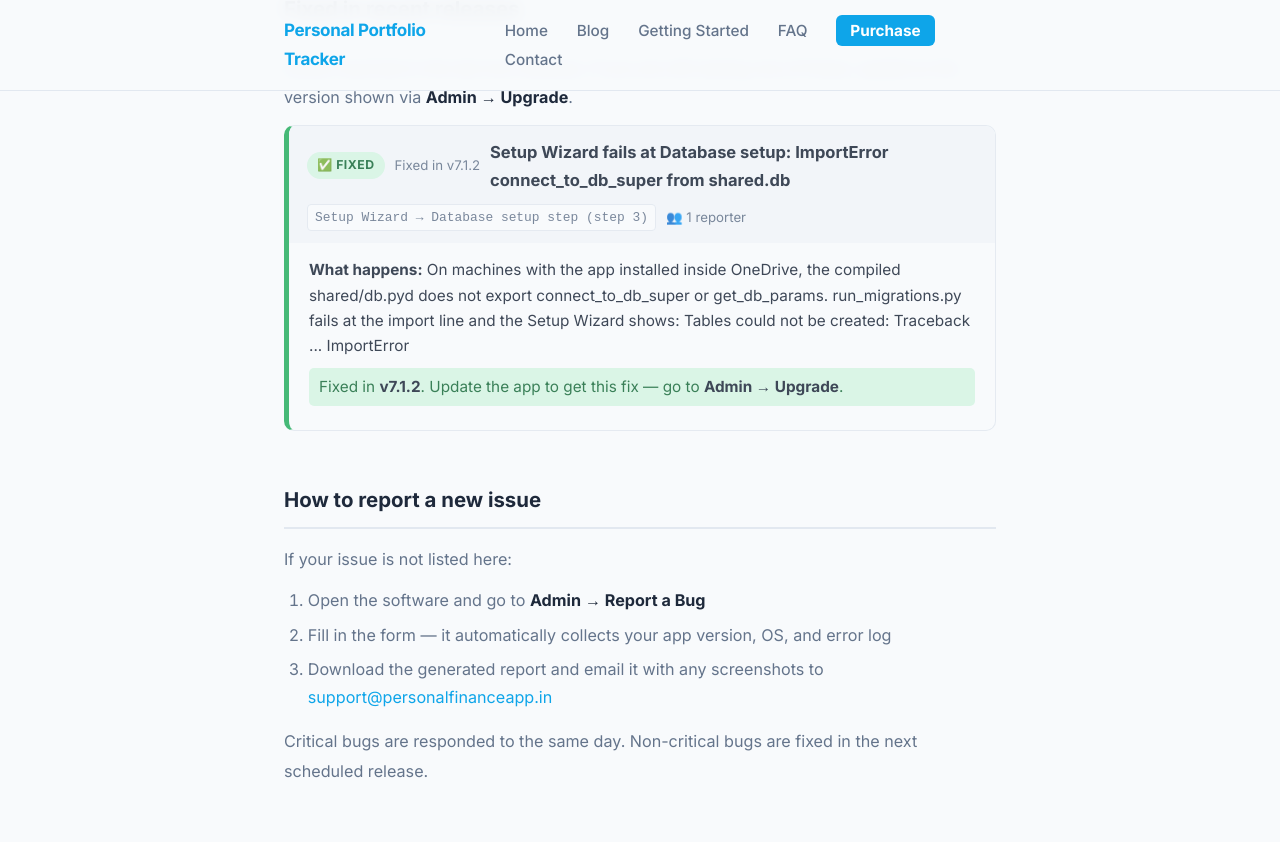
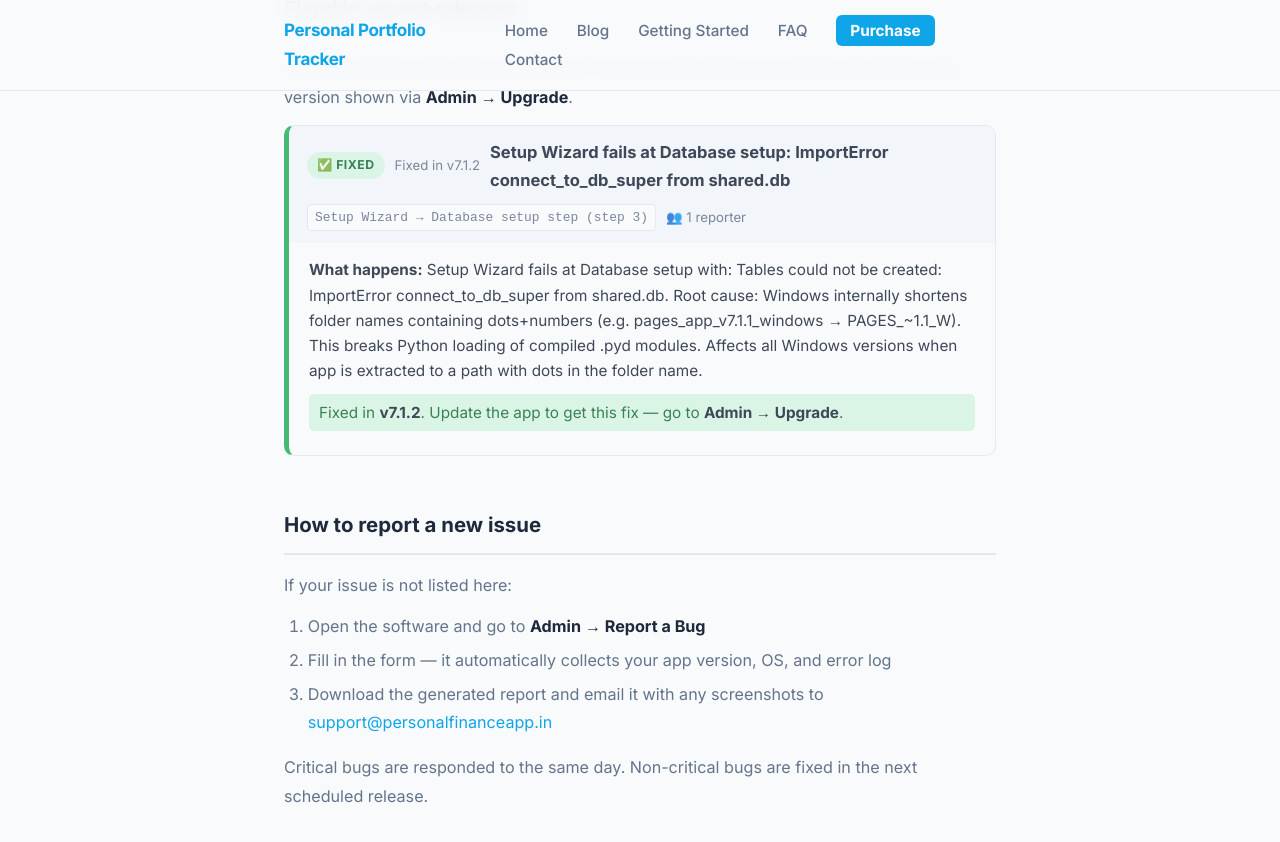
Before and after one commit to srikrishna2024/portfolio-tracker-blog, a Jekyll site: the page built from known-issues/index.html, in a window 1280 px wide and 900 px high, scrolled down 1014 px. Shown: the top 842 px of the window. Built offline with Jekyll 4.4.1, drawn with Linux system fonts in a browser that asks for light colours.

Commit message:
auto: sync known issues from bug_reports DB

```diff
--- a/known-issues/index.html
+++ b/known-issues/index.html
@@ -39,7 +39,7 @@ title: Known Issues & Workarounds
         <span class="ki-version">👥 1 reporter</span>
       </div>
       <div class="ki-body">
-        <p><strong>What happens:</strong> On machines with the app installed inside OneDrive, the compiled shared/db.pyd does not export connect_to_db_super or get_db_params. run_migrations.py fails at the import line and the Setup Wizard shows: Tables could not be created: Traceback ... ImportError</p><p class="ki-fixed-note">Fixed in <strong>v7.1.2</strong>. Update the app to get this fix — go to <strong>Admin → Upgrade</strong>.</p>
+        <p><strong>What happens:</strong> Setup Wizard fails at Database setup with: Tables could not be created: ImportError connect_to_db_super from shared.db. Root cause: Windows internally shortens folder names containing dots+numbers (e.g. pages_app_v7.1.1_windows → PAGES_~1.1_W). This breaks Python loading of compiled .pyd modules. Affects all Windows versions when app is extracted to a path with dots in the folder name.</p><p class="ki-fixed-note">Fixed in <strong>v7.1.2</strong>. Update the app to get this fix — go to <strong>Admin → Upgrade</strong>.</p>
       </div>
     </div>
   </div>
```
